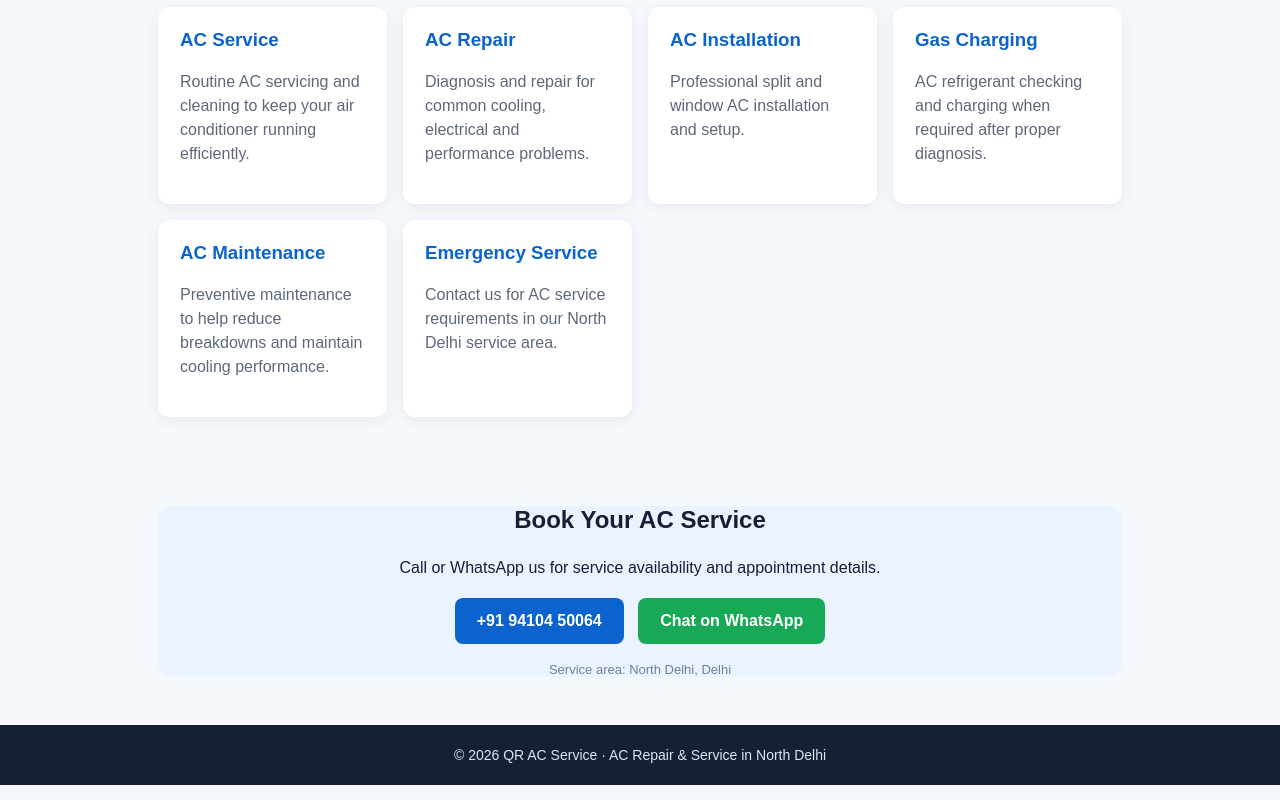
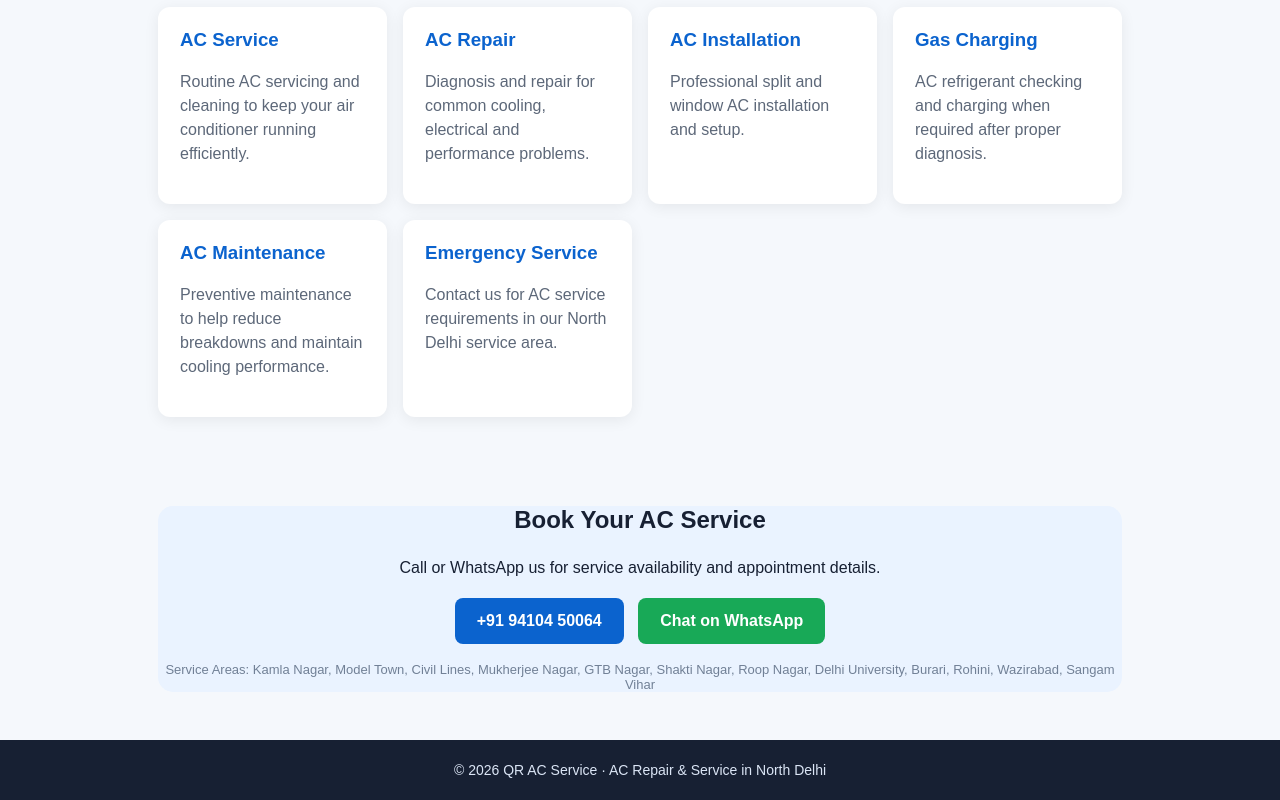
Before and after one commit to wasikkhan89/QR-Ac-Service-, a plain HTML site: page index.html in a window 1280 px wide. Shown: the part 475-1275 px from the top of the page. Drawn offline with Linux system fonts and the light colour scheme.

Commit message:
Update index.html

```diff
--- a/index.html
+++ b/index.html
@@ -67,8 +67,7 @@ footer{background:#172033;color:#dbe5f5;text-align:center;padding:22px 15px;font
       <a class="call" href="tel:+919410450064">+91 94104 50064</a>
       <a class="whatsapp" href="https://wa.me/919410450064">Chat on WhatsApp</a>
     </div>
-    <p class="small">Service area: North Delhi, Delhi</p>
-  </div>
+  <p class="small">Service Areas: Kamla Nagar, Model Town, Civil Lines, Mukherjee Nagar, GTB Nagar, Shakti Nagar, Roop Nagar, Delhi University, Burari, Rohini, Wazirabad, Sangam Vihar</p>
 </section>
 
 <footer>
```
